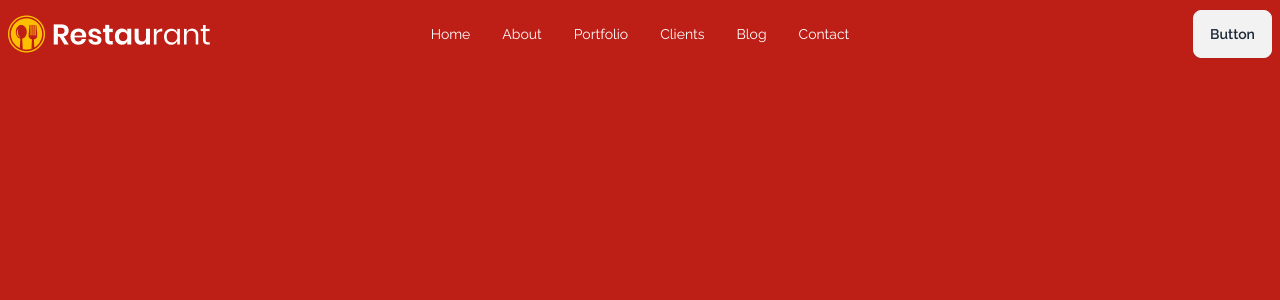
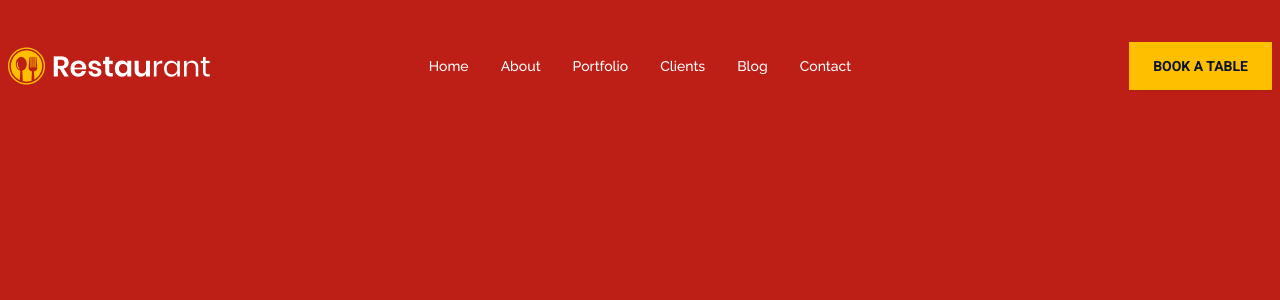
Before and after one commit to MamunKhan71/Restaurant, a React (Vite) app in the folder restaurant/: page / in a window 1280 px wide. Shown: the top 300 px of the page. Built offline with nearby package versions, Linux system fonts and the light colour scheme.

Commit message:
:bulb:Added Navbar

```diff
--- a/restaurant/src/components/Header.jsx
+++ b/restaurant/src/components/Header.jsx
@@ -4,7 +4,7 @@ import Navbar from './Navbar'
 const Header = () => {
     return (
         <div className='h-[1047px] w-full bg-[#BD1F17]'>
-            <div className='container mx-auto'>
+            <div className='container mx-auto pt-8'>
                 <Navbar />
             </div>
         </div>
--- a/restaurant/src/components/Navbar.jsx
+++ b/restaurant/src/components/Navbar.jsx
@@ -21,7 +21,7 @@ const Navbar = () => {
                     </div>
                     <ul
                         tabIndex={0}
-                        className="menu menu-sm dropdown-content bg-base-100 rounded-box z-[1] mt-3 w-52 p-2 shadow">
+                        className="menu menu-sm dropdown-content bg-base-100 rounded-box z-[1] mt-3 w-52 p-2 shadow font-medium">
                         {
                             navLinks.map((link, index) => (
                                 <li key={index}><a href={link.name}>{link.name}</a></li>
@@ -35,7 +35,7 @@ const Navbar = () => {
                 </div>
             </div>
             <div className="navbar-center hidden lg:flex">
-                <ul className="menu menu-horizontal px-1 text-white">
+                <ul className="menu menu-horizontal px-1 text-white font-medium">
                     {
                         navLinks.map((link, index) => (
                             <li key={index}><a href={link.name}>{link.name}</a></li>
@@ -44,7 +44,7 @@ const Navbar = () => {
                 </ul>
             </div>
             <div className="navbar-end">
-                <a className="btn">Button</a>
+                <a className="btn px-6 bg-primary border-none rounded-none uppercase font-secondary text-[#0A1425] font-bold">Book a table</a>
             </div>
         </div>
     )
--- a/restaurant/src/index.css
+++ b/restaurant/src/index.css
@@ -1,4 +1,4 @@
-@import url('https://fonts.googleapis.com/css2?family=Raleway:ital,wght@0,100..900;1,100..900&display=swap');
+@import url('https://fonts.googleapis.com/css2?family=Raleway:ital,wght@0,100..900;1,100..900&family=Roboto:ital,wght@0,100;0,300;0,400;0,500;0,700;0,900;1,100;1,300;1,400;1,500;1,700;1,900&display=swap');
 @tailwind base;
 @tailwind components;
 @tailwind utilities;
--- a/restaurant/tailwind.config.js
+++ b/restaurant/tailwind.config.js
@@ -7,7 +7,11 @@ export default {
   theme: {
     extend: {
       fontFamily: {
-        "primary": ["Raleway", "sans-serif"]
+        "primary": ["Raleway", "sans-serif"],
+        "secondary": ["Roboto", "sans-serif"]
+      },
+      colors: {
+        "primary": "#FEBF00"
       }
     },
   },
```
